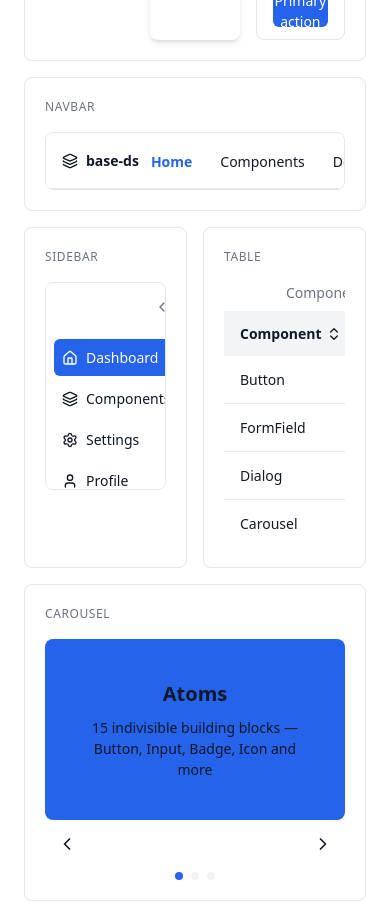
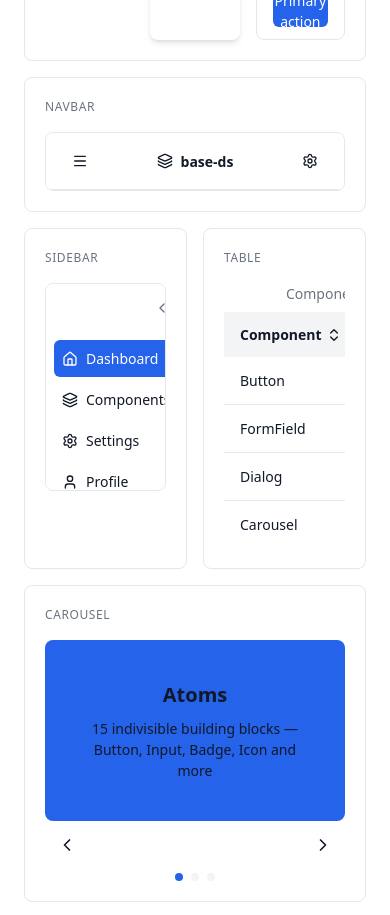
Before and after one commit to indianous/base-ds, a React (Vite) app: page / in a window 390 px wide. Shown: the part 6940-7855 px from the top of the page. Built offline with nearby package versions, Linux system fonts and the light colour scheme.

Commit message:
Alterações na NavBar, funções para mobile e barra de pesquisa

```diff
--- a/src/App.tsx
+++ b/src/App.tsx
@@ -606,12 +606,10 @@ export function App() {
                     { label: 'Docs', href: '#' },
                     { label: 'Changelog', href: '#' },
                   ]}
-                  actions={
-                    <div className="flex items-center gap-2">
-                      <Button variant="ghost" size="sm" leftIcon={<Icon name="GitBranch" size="sm" />}>GitHub</Button>
-                      <Button variant="primary" size="sm">Get Started</Button>
-                    </div>
-                  }
+                  actions={[
+                    <Button key="github" variant="ghost" size="sm" leftIcon={<Icon name="GitBranch" size="sm" />}>GitHub</Button>,
+                    <Button key="cta" variant="primary" size="sm">Get Started</Button>,
+                  ]}
                 />
               </div>
             </ComponentCard>
--- a/src/components/organisms/Navbar/Navbar.tsx
+++ b/src/components/organisms/Navbar/Navbar.tsx
@@ -1,17 +1,20 @@
+import { useState } from 'react'
 import type { ReactNode } from 'react'
 import { cn } from '../../../utils/cn'
+import { Icon } from '../../atoms/Icon/Icon'
+import { Drawer } from '../Drawer/Drawer'
+import { DropdownMenu } from '../../molecules/DropdownMenu/DropdownMenu'
+import type { DropdownMenuItem } from '../../molecules/DropdownMenu/DropdownMenu'
 
-interface NavItem {
-  label: string
-  href?: string
-  active?: boolean
-  onClick?: () => void
-}
+export type NavItem =
+  | { type?: 'link'; label: string; href?: string; active?: boolean; onClick?: () => void }
+  | { type: 'dropdown'; label: string; items: DropdownMenuItem[] }
 
-interface NavbarProps {
+export interface NavbarProps {
   logo?: ReactNode
   items?: NavItem[]
-  actions?: ReactNode
+  actions?: ReactNode[]
+  search?: ReactNode
   sticky?: boolean
   className?: string
 }
@@ -19,35 +22,31 @@ interface NavbarProps {
 const linkBaseClasses =
   'px-3 py-1.5 rounded-md text-sm font-medium text-foreground hover:bg-muted transition-colors focus:outline-none focus:ring-2 focus:ring-ring'
 
-export function Navbar({ logo, items, actions, sticky, className }: NavbarProps) {
+const mobileLinkBaseClasses =
+  'block px-3 py-2 rounded-md text-sm font-medium text-foreground hover:bg-muted transition-colors focus:outline-none focus:ring-2 focus:ring-ring'
+
+function DesktopNavItem({ item }: { item: NavItem }) {
+  if (item.type === 'dropdown') {
     return (
-    <header
-      className={cn(
-        sticky && 'sticky top-0 z-50',
-        className,
-      )}
-    >
-      <nav
-        role="navigation"
-        aria-label="Main navigation"
-        className="flex justify-between items-center px-4 h-14 bg-background border-b border-border"
-      >
-        {logo !== undefined && (
-          <div className="flex-shrink-0">{logo}</div>
-        )}
+      <DropdownMenu
+        trigger={
+          <button type="button" className={cn(linkBaseClasses, 'inline-flex items-center gap-1')}>
+            {item.label}
+            <Icon name="ChevronDown" size="sm" />
+          </button>
+        }
+        items={item.items}
+      />
+    )
+  }
 
-        {items !== undefined && items.length > 0 && (
-          <ul role="list" className="flex items-center gap-1">
-            {items.map((item, index) => (
-              <li key={index}>
-                {item.href !== undefined ? (
+  const activeProps = item.active ? { 'aria-current': 'page' as const } : {}
+
+  return item.href !== undefined ? (
     <a
       href={item.href}
-                    {...(item.active ? { 'aria-current': 'page' as const } : {})}
-                    className={cn(
-                      linkBaseClasses,
-                      item.active && 'text-primary font-semibold',
-                    )}
+      {...activeProps}
+      className={cn(linkBaseClasses, item.active && 'text-primary font-semibold')}
     >
       {item.label}
     </a>
@@ -55,24 +54,193 @@ export function Navbar({ logo, items, actions, sticky, className }: NavbarProps)
     <button
       type="button"
       onClick={item.onClick}
-                    {...(item.active ? { 'aria-current': 'page' as const } : {})}
-                    className={cn(
-                      linkBaseClasses,
-                      item.active && 'text-primary font-semibold',
-                    )}
+      {...activeProps}
+      className={cn(linkBaseClasses, item.active && 'text-primary font-semibold')}
     >
       {item.label}
     </button>
+  )
+}
+
+function MobileDropdownSubItem({ item }: { item: DropdownMenuItem }) {
+  if (item.type === 'separator') {
+    return <div role="separator" className="my-1 h-px bg-border" />
+  }
+
+  const className = cn(mobileLinkBaseClasses, item.danger && 'text-destructive')
+
+  return item.href !== undefined ? (
+    <a href={item.href} className={className}>
+      {item.label}
+    </a>
+  ) : (
+    <button type="button" onClick={item.onClick} disabled={item.disabled} className={className}>
+      {item.label}
+    </button>
+  )
+}
+
+function MobileNavItem({ item }: { item: NavItem }) {
+  if (item.type === 'dropdown') {
+    return (
+      <div>
+        <span className="block px-3 py-1.5 text-xs font-semibold uppercase text-muted-foreground">
+          {item.label}
+        </span>
+        <ul className="flex flex-col gap-1 pl-3">
+          {item.items.map((subItem, index) => (
+            <li key={index}>
+              <MobileDropdownSubItem item={subItem} />
+            </li>
+          ))}
+        </ul>
+      </div>
+    )
+  }
+
+  const activeProps = item.active ? { 'aria-current': 'page' as const } : {}
+
+  return item.href !== undefined ? (
+    <a
+      href={item.href}
+      {...activeProps}
+      className={cn(mobileLinkBaseClasses, item.active && 'text-primary font-semibold')}
+    >
+      {item.label}
+    </a>
+  ) : (
+    <button
+      type="button"
+      onClick={item.onClick}
+      {...activeProps}
+      className={cn(mobileLinkBaseClasses, item.active && 'text-primary font-semibold')}
+    >
+      {item.label}
+    </button>
+  )
+}
+
+export function Navbar({ logo, items, actions, search, sticky, className }: NavbarProps) {
+  const [isMobileMenuOpen, setIsMobileMenuOpen] = useState(false)
+  const [isActionsDrawerOpen, setIsActionsDrawerOpen] = useState(false)
+
+  const hasItems = items !== undefined && items.length > 0
+  const hasSearch = search !== undefined
+  const showMobileToggle = hasItems || hasSearch
+  const hasMultipleActions = actions !== undefined && actions.length > 1
+
+  return (
+    <header className={cn(sticky && 'sticky top-0 z-50', className)}>
+      <nav
+        role="navigation"
+        aria-label="Main navigation"
+        className="bg-background border-b border-border"
+      >
+        {/*
+          4 equal flex-1 slots, always in this DOM order: toggle, logo, search/items, actions.
+          Each breakpoint hides a different slot (`hidden md:flex` / `flex md:hidden`), so the
+          visible 3 columns per breakpoint land in the right order without needing `order-*`:
+          mobile -> toggle, logo, actions · desktop -> logo, search/items, actions.
+        */}
+        <div className="flex items-center gap-4 px-4 h-14">
+          <div className="flex flex-1 md:hidden items-center justify-start">
+            {showMobileToggle && (
+              <button
+                type="button"
+                onClick={() => setIsMobileMenuOpen(true)}
+                aria-label="Open navigation menu"
+                className="flex items-center justify-center w-9 h-9 rounded-md text-foreground hover:bg-muted focus:outline-none focus:ring-2 focus:ring-ring"
+              >
+                <Icon name="Menu" size="sm" />
+              </button>
             )}
+          </div>
+
+          <div className="flex flex-1 items-center justify-center md:justify-start">
+            {logo !== undefined && <div className="flex-shrink-0">{logo}</div>}
+          </div>
+
+          <div className="hidden flex-1 md:flex items-center justify-center">
+            {hasSearch ? (
+              <div className="w-full max-w-md flex justify-center">{search}</div>
+            ) : (
+              hasItems && (
+                <ul className="flex items-center gap-1">
+                  {items!.map((item, index) => (
+                    <li key={index}>
+                      <DesktopNavItem item={item} />
+                    </li>
+                  ))}
+                </ul>
+              )
+            )}
+          </div>
+
+          <div className="flex flex-1 items-center justify-end gap-2">
+            <div className="hidden md:flex items-center gap-2">
+              {actions?.map((action, index) => <div key={index}>{action}</div>)}
+            </div>
+
+            <div className="flex md:hidden items-center">
+              {actions !== undefined && actions.length === 1 && <div>{actions[0]}</div>}
+
+              {hasMultipleActions && (
+                <button
+                  type="button"
+                  onClick={() => setIsActionsDrawerOpen(true)}
+                  aria-label="More actions"
+                  className="flex items-center justify-center w-9 h-9 rounded-md text-foreground hover:bg-muted focus:outline-none focus:ring-2 focus:ring-ring"
+                >
+                  <Icon name="Settings" size="sm" />
+                </button>
+              )}
+            </div>
+          </div>
+        </div>
+
+        {hasSearch && hasItems && (
+          <div className="hidden md:flex justify-center border-t border-border px-4 py-2">
+            <ul className="flex items-center gap-1">
+              {items!.map((item, index) => (
+                <li key={index}>
+                  <DesktopNavItem item={item} />
+                </li>
+              ))}
+            </ul>
+          </div>
+        )}
+      </nav>
+
+      {showMobileToggle && (
+        <Drawer open={isMobileMenuOpen} onClose={() => setIsMobileMenuOpen(false)} side="left" title="Menu">
+          <div className="flex flex-col gap-4">
+            {hasSearch && <div>{search}</div>}
+
+            {hasItems && (
+              <ul className="flex flex-col gap-1">
+                {items!.map((item, index) => (
+                  <li key={index}>
+                    <MobileNavItem item={item} />
                   </li>
                 ))}
               </ul>
             )}
+          </div>
+        </Drawer>
+      )}
 
-        {actions !== undefined && (
-          <div className="flex items-center gap-2">{actions}</div>
+      {hasMultipleActions && (
+        <Drawer
+          open={isActionsDrawerOpen}
+          onClose={() => setIsActionsDrawerOpen(false)}
+          side="right"
+          title="Actions"
+        >
+          <div className="flex flex-col gap-2">
+            {actions!.map((action, index) => <div key={index}>{action}</div>)}
+          </div>
+        </Drawer>
       )}
-      </nav>
     </header>
   )
 }
--- a/src/index.ts
+++ b/src/index.ts
@@ -88,6 +88,7 @@ export { Drawer } from './components/organisms/Drawer/Drawer'
 export type { DrawerProps } from './components/organisms/Drawer/Drawer'
 
 export { Navbar } from './components/organisms/Navbar/Navbar'
+export type { NavbarProps, NavItem } from './components/organisms/Navbar/Navbar'
 
 export { Sidebar } from './components/organisms/Sidebar/Sidebar'
 
```
Also changed, not shown: 3 other files (tests, documents, lock files or other folders). Lines whose indentation alone changed are shown as unchanged.
